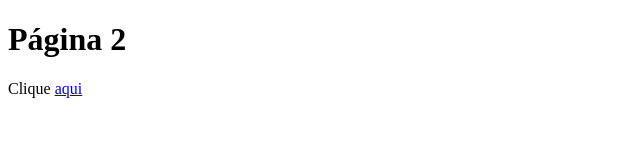
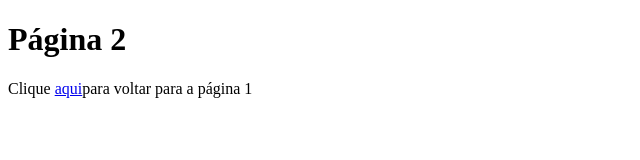
Before and after one commit to izabelaapm/pratica_dupla, a plain HTML site: page novapagina.html in a window 1280 px wide. Shown: the whole page, without its empty margins (0-640 px from the left). Drawn offline with Linux system fonts and the light colour scheme.

Commit message:
nova pagina

```diff
--- a/novapagina.html
+++ b/novapagina.html
@@ -8,6 +8,6 @@
 </head>
 <body>
     <h1>Página 2</h1>
-    <p>Clique <a href="index.html">aqui</a></p>
+    <p>Clique <a href="index.html">aqui</a>para voltar para a página 1</p>
 </body>
 </html>
```
